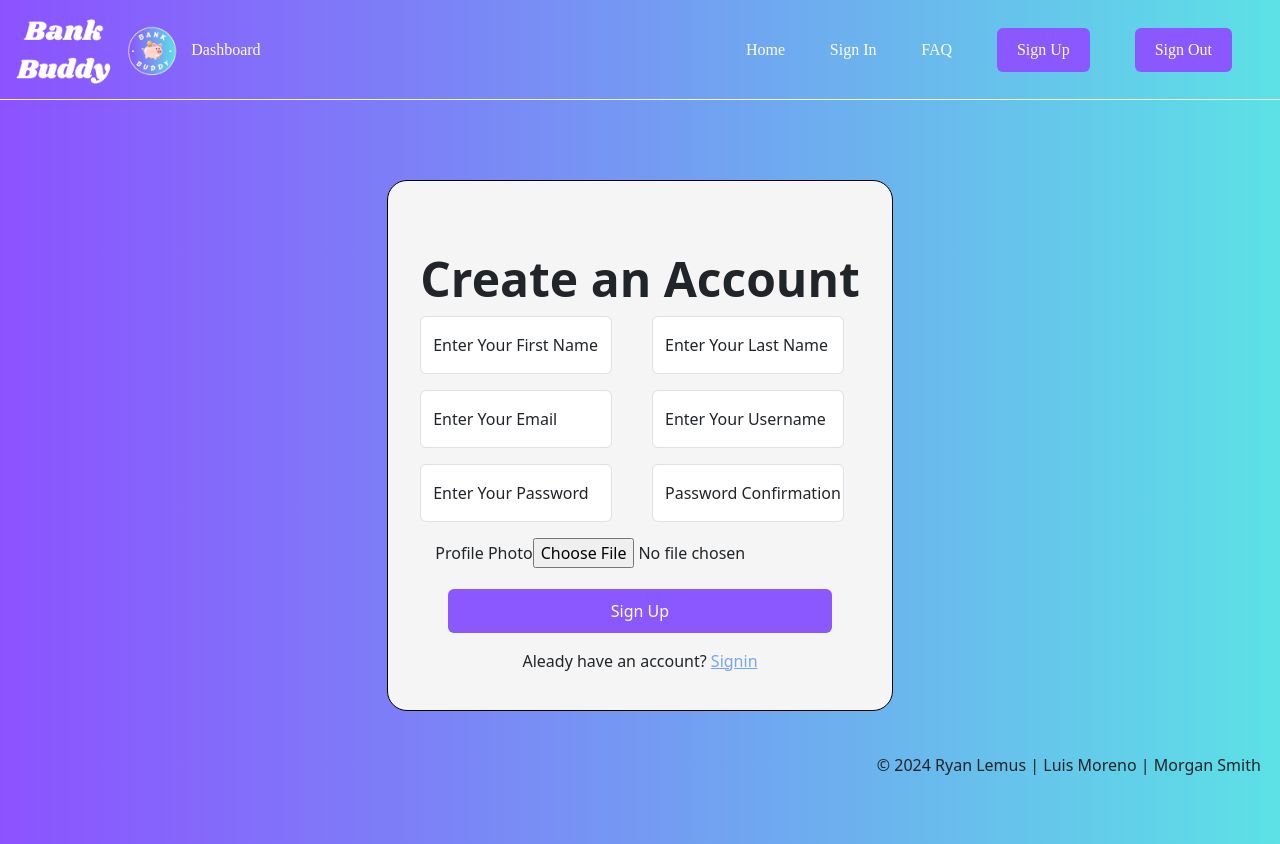
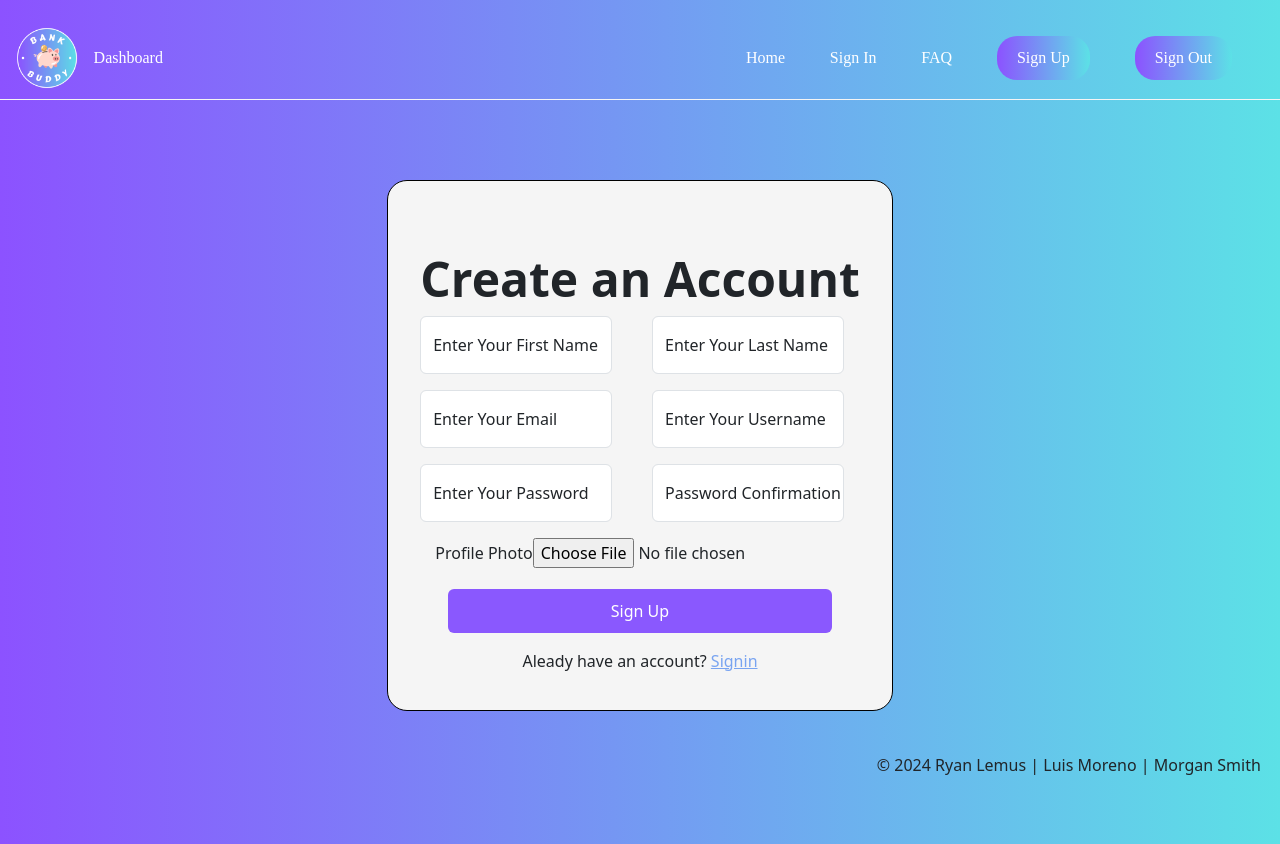
Before and after one commit to Morgan-and-sons/capstone-frontend, a React (Create React App) app: page /signup in a window 1280 px wide. Built offline with nearby package versions, Linux system fonts and the light colour scheme.

Commit message:
minor updates

```diff
--- a/src/App.js
+++ b/src/App.js
@@ -22,13 +22,20 @@ const App = () => {
     console.log(newUser)
   }
 
+  const signIn = (user) => {
+    console.log(user)
+  }
+
+  const signOut = (user) => {
+    console.log(user)
+  }
   return (
     <>
-      <Header />
+      <Header currentUser={currentUser} signOut={signOut} />
       <Routes>
         <Route path="/" element={<Home />} />
         <Route path="/signup" element={<SignUp signUp={signUp} />} />
-        <Route path="/signin" element={<SignIn />} />
+        <Route path="/signin" element={<SignIn signIn={signIn} />} />
         <Route path="*" element={<NotFound />} />
       </Routes>
       <Footer />
--- a/src/components/Header.js
+++ b/src/components/Header.js
@@ -1,14 +1,14 @@
 import React from "react"
-import bankLogo from "../assets/bank-logo-2.png"
+import bankLogo from "../assets/bank.png"
 import { Nav, Button } from "reactstrap"
 import { Link, NavLink } from "react-router-dom"
 
-const Header = () => {
+const Header = ({ signOut }) => {
   return (
     <Nav className="nav-cont" navbar>
       <div className="logo-cont">
         <div className="left-side-header">
-          <NavLink to="/">
+          <NavLink to="/" className="nav-link">
             <img src={bankLogo} alt="bank buddy logo" className="bank-logo" />
           </NavLink>
           <div className="nav-links">
@@ -39,10 +39,10 @@ const Header = () => {
               to="/signup"
               className="nav-link nav-links"
               style={{
-                borderRadius: "0.375rem",
+                borderRadius: "20px",
                 padding: "10px 20px",
-                backgroundColor: "#8A58FE",
-                color: "white",
+                backgroundImage: "linear-gradient(to right, #8C52FF, #5CE1E6)",
+                color: "black",
               }}
             >
               Sign Up
@@ -54,13 +54,14 @@ const Header = () => {
               to="/"
               className="nav-link nav-links"
               style={{
-                borderRadius: "0.375rem",
+                borderRadius: "20px",
                 padding: "10px 20px",
-                backgroundColor: "#8A58FE",
-                color: "white",
+                backgroundImage: "linear-gradient(to right, #8C52FF, #5CE1E6)",
+                color: "black",
+                border: "none",
                 marginRight: "2rem",
               }}
-              // onClick={signOut}
+              onClick={signOut}
             >
               Sign Out
             </Button>
--- a/src/pages/SignIn.js
+++ b/src/pages/SignIn.js
@@ -11,12 +11,13 @@ const SignIn = ({ signIn }) => {
   } = useForm()
 
   const onSubmit = async (formData) => {
-    const success = await signIn({ user: formData })
-    if (success) {
-      navigate("/")
-    } else {
-      alert("Invalid user")
-    }
+    signIn({ user: formData })
+    // const success = await signIn({ user: formData })
+    // if (success) {
+    //   navigate("/")
+    // } else {
+    //   alert("Invalid user")
+    // }
   }
 
   return (
--- a/src/pages/SignUp.js
+++ b/src/pages/SignUp.js
@@ -13,7 +13,7 @@ const SignUp = ({ signUp }) => {
   } = useForm()
 
   const onSubmit = (newUser) => {
-    signUp(newUser)
+    signUp({ user: newUser })
     navigate("/")
     const formData = new FormData()
     formData.append("firstName", newUser.firstName)
```
